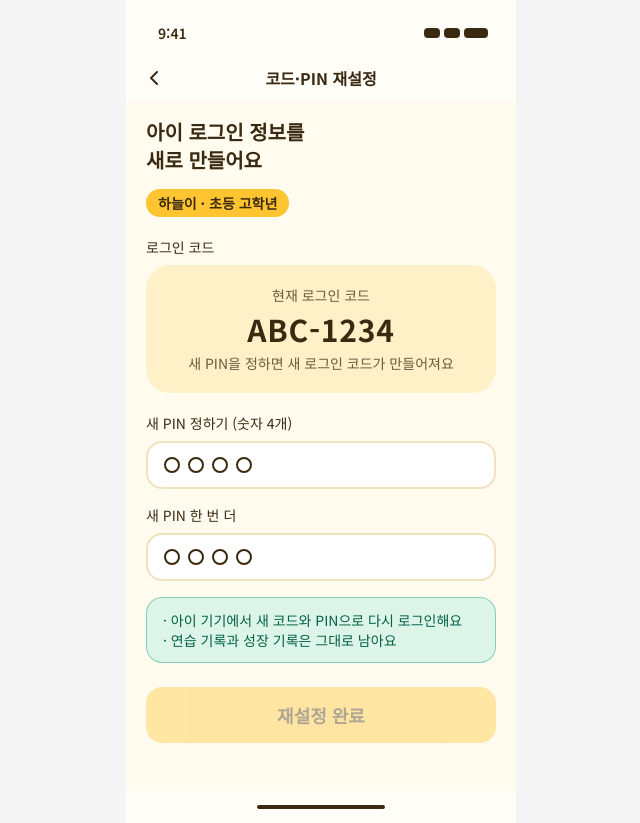
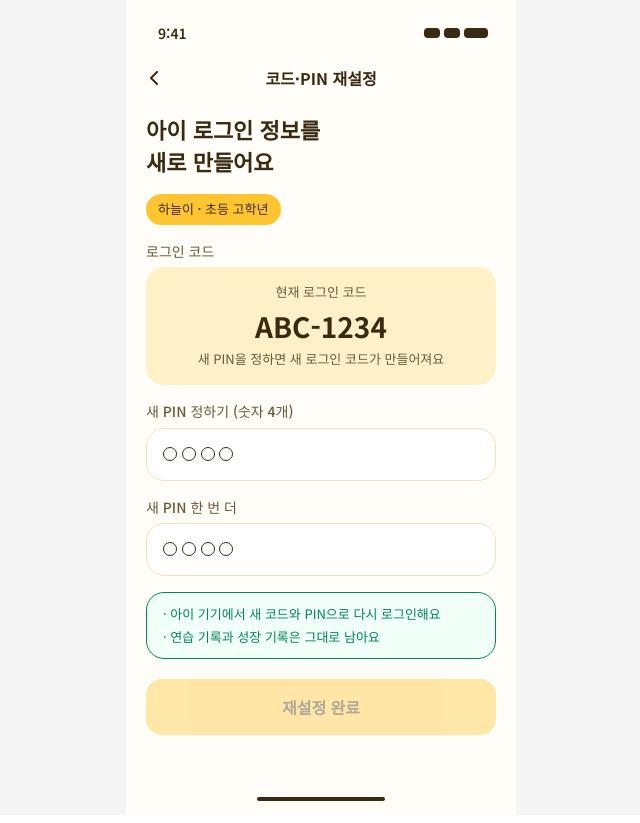
Before and after one commit to line1thon-15/frontend, a React (Vite) app: page /guardian/reset in a window 1280 px wide. Shown: the whole page, without its empty margins (319-959 px from the left). Built offline with nearby package versions, Linux system fonts and the light colour scheme.

Commit message:
fix: G4 피그마 명세에 맞춰 색·크기 정리, 완료 알림 박스 제거
Co-Authored-By: Claude Sonnet 5.5 <noreply@anthropic.com>
Claude-Session: https://claude.ai/code/session_01LEfxZBpz5bTDnEPLxqZYTg

```diff
--- a/src/index.css
+++ b/src/index.css
@@ -33,4 +33,12 @@
   --color-mint-soft: #ddf5e8;        /* 연한 민트 (홈 성장 기록 아이콘 배경) */
   --color-progress: #fff5d6;         /* 영역별 진행 칩 배경 */
   --color-subtle: #7a6a4c;           /* 카드 설명 글자 */
+
+  /* 칩·배지·진행 바 (피그마 Y7-5, 연습 화면 힌트 버튼) */
+  --color-chip: #ffe79a;             /* 배지·칩 배경, 진행 바 바탕 */
+  --color-clue-soft: #fff1c2;        /* 단서 칩 배경 */
+  --color-clue-ink: #8a6100;         /* 단서 칩 테두리·글자 */
+  --color-success: #008556;          /* 초록 칩·힌트 버튼 테두리·글자 */
+  --color-success-soft: #f1fff9;     /* 초록 칩·힌트 버튼 배경 */
+  --color-faint: #9c8a66;            /* 가장 연한 안내 문구 */
 }
--- a/src/pages/CodePinReset.jsx
+++ b/src/pages/CodePinReset.jsx
@@ -22,9 +22,9 @@ function PinField({ label, value, onChange }) {
 
   return (
     <label className="block">
-      <span className="mb-2 block text-sm">{label}</span>
+      <span className="mb-1.5 block text-sm leading-[1.45] font-medium text-muted">{label}</span>
       <span
-        className={`relative flex h-12 w-full items-center gap-2 rounded-2xl border-2 bg-white px-4 transition-colors ${
+        className={`relative flex h-[3.3125rem] w-full items-center gap-[0.3rem] rounded-[1.125rem] border bg-white px-4 transition-colors ${
           focused ? 'border-primary-strong ring-4 ring-primary/30' : 'border-line'
         }`}
       >
@@ -35,7 +35,7 @@ function PinField({ label, value, onChange }) {
             <span
               key={i}
               aria-hidden
-              className={`size-4 rounded-full border-2 transition-colors ${
+              className={`size-3.5 rounded-full border transition-colors ${
                 filled ? 'border-ink bg-ink' : isNext ? 'border-primary-strong bg-primary/40' : 'border-ink bg-white'
               }`}
             />
@@ -88,65 +88,58 @@ export default function CodePinReset() {
   }
 
   return (
-    <div className="flex min-h-screen flex-col bg-surface text-ink">
+    <div className="flex min-h-screen flex-col bg-page text-ink">
       <StatusBar />
       <Header title="코드·PIN 재설정" />
 
       <form onSubmit={handleSubmit} className="flex flex-1 flex-col px-5 pb-4">
-        <h2 className="mt-4 text-xl leading-snug font-bold">
+        <h2 className="mt-3 text-[1.375rem] leading-[1.45] font-bold">
           아이 로그인 정보를
           <br />
           새로 만들어요
         </h2>
 
-        <span className="mt-4 self-start rounded-full bg-primary px-3 py-1 text-sm font-bold">
+        <span className="mt-4 self-start rounded-full bg-primary px-3 py-1.5 text-[0.8125rem] leading-[1.45] font-medium">
           {nickname} · {grade}
         </span>
 
-        {done && (
-          <p
-            role="status"
-            className="mt-4 rounded-2xl border border-emerald-600/40 bg-mint-soft px-4 py-3 text-sm font-bold text-emerald-800"
-          >
-            새 로그인 코드로 설정됐어요
-          </p>
-        )}
-
-        <p className="mt-5 mb-2 text-sm">로그인 코드</p>
-        <div className="rounded-3xl bg-surface-soft px-5 py-5 text-center">
+        <p className="mt-4 mb-1.5 text-sm leading-[1.45] font-medium text-muted">로그인 코드</p>
+        <div className="flex flex-col items-center gap-1 rounded-[1.125rem] bg-surface-soft p-4 text-center">
           {done ? (
             <>
-              <p className="text-sm text-muted">새 로그인 코드</p>
-              <p className="my-1.5 text-3xl font-bold tracking-wide">{newCode}</p>
-              <p className="text-sm text-muted">이전 코드 {oldCode}는 이제 쓸 수 없어요</p>
+              <p className="text-[0.8125rem] leading-[1.45] text-muted">새 로그인 코드</p>
+              <p className="text-[1.75rem] leading-[1.45] font-bold">{newCode}</p>
+              <p className="text-[0.8125rem] leading-[1.45] text-muted">이전 코드 {oldCode}는 이제 쓸 수 없어요</p>
             </>
           ) : (
             <>
-              <p className="text-sm text-muted">현재 로그인 코드</p>
-              <p className="my-1.5 text-3xl font-bold tracking-wide">{oldCode}</p>
-              <p className="text-sm text-muted">새 PIN을 정하면 새 로그인 코드가 만들어져요</p>
+              <p className="text-[0.8125rem] leading-[1.45] text-muted">현재 로그인 코드</p>
+              <p className="text-[1.75rem] leading-[1.45] font-bold">{oldCode}</p>
+              <p className="text-[0.8125rem] leading-[1.45] text-muted">새 PIN을 정하면 새 로그인 코드가 만들어져요</p>
             </>
           )}
         </div>
 
         {!done && (
-          <div className="mt-5 flex flex-col gap-4">
+          <div className="mt-4 flex flex-col gap-4">
             <PinField label="새 PIN 정하기 (숫자 4개)" value={pin} onChange={setPin} />
             <PinField label="새 PIN 한 번 더" value={pinConfirm} onChange={setPinConfirm} />
-            {isMismatch && <p className="-mt-2 text-sm text-rose-600">PIN이 서로 달라요. 다시 확인해 주세요.</p>}
+            {isMismatch && <p className="-mt-2 text-[0.8125rem] leading-[1.45] text-rose-600">PIN이 서로 달라요. 다시 확인해 주세요.</p>}
           </div>
         )}
 
-        <ul className="mt-4 rounded-2xl border border-emerald-600/40 bg-mint-soft px-4 py-3 text-sm text-emerald-800">
+        <ul className="mt-4 flex flex-col gap-1 rounded-[1.125rem] border border-success bg-success-soft px-4 py-3 text-[0.8125rem] leading-[1.45] text-success">
           <li>· 아이 기기에서 새 코드와 PIN으로 다시 로그인해요</li>
           <li>· 연습 기록과 성장 기록은 그대로 남아요</li>
         </ul>
 
-        <div className="mt-auto flex flex-col gap-3 pt-6">
+        <div className="mt-auto flex flex-col gap-3 pt-5">
           {done ? (
-            <Button onClick={handleShare}>새 코드 공유하기</Button>
+            <Button className="text-base!" onClick={handleShare}>
+              새 코드 공유하기
+            </Button>
           ) : (
-            <Button type="submit" disabled={!canSubmit}>
+            <Button type="submit" className="text-base!" disabled={!canSubmit}>
               재설정 완료
             </Button>
           )}
```
